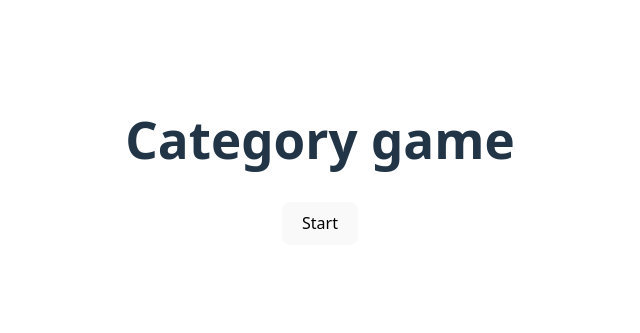
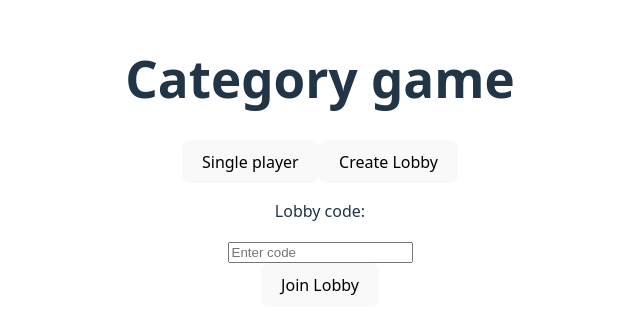
Before and after one commit to AJC0520/category-game, a React (Vite) app: page / in a window 1280 px wide. Shown: the part 239-572 px from the top of the page, without its empty margins (320-960 px from the left). Built offline with nearby package versions, Linux system fonts and the light colour scheme; no server answers.

Commit message:
feat: add Lobby page and update routing in App component

```diff
--- a/src/App.tsx
+++ b/src/App.tsx
@@ -1,5 +1,6 @@
 import Home from './pages/Home'
 import Game from './pages/Game'
+import Lobby from './pages/Lobby'
 import './App.css'
 import { Route, Routes } from 'react-router-dom'
 
@@ -9,6 +10,7 @@ function App() {
     <Routes>
       <Route path="/" element={<Home />} />
       <Route path="/game" element={<Game />} />
+      <Route path="/lobby" element={<Lobby />} />
     </Routes>
   )
 }
--- a/src/pages/Home.tsx
+++ b/src/pages/Home.tsx
@@ -1,30 +1,72 @@
-import { Link } from "react-router-dom";
+import { Link, useNavigate } from "react-router-dom";
 import { categories } from "../data/sampledata";
-import { useEffect } from "react";
+import { useEffect, useState } from "react";
 import { socket } from "../services/sockets";
 
-export default function Home(){
+export default function Home() {
+  const [lobbyCode, setLobbyCode] = useState("");
+  const navigate = useNavigate();
 
   const handleStart = () => {
-        const randomCategory = categories[Math.floor(Math.random() * categories.length)]
-        return randomCategory
+    const randomCategory =
+      categories[Math.floor(Math.random() * categories.length)];
+    return randomCategory;
+  };
+
+  const handleCreateLobby = () => {
+    socket.emit("createLobby");
+  };
+
+  const handleJoinLobby = () => {
+    if (lobbyCode.trim()) {
+      socket.emit("joinLobby", lobbyCode.toUpperCase());
     }
+  };
 
   useEffect(() => {
-        socket.on('connect', () => {
-            console.log("Connected to the server!", socket.id)
-        })
+    socket.on("connect", () => {
+      console.log("Connected to the server!", socket.id);
+    });
+
+    socket.on("lobbyCreated", (code) => {
+      console.log("Lobby created", code);
+      navigate(`/lobby/${code}`);
+    });
+
+    socket.on("lobbyJoined", (code) => {
+      console.log("Joined lobby", code);
+      navigate(`/lobby/${code}`);
+    });
+
+    socket.on("error", (message) => {
+      alert(message);
+    });
 
     return () => {
-            socket.off('connect')
-        }
-    }, [])
-    return(
+      socket.off("connect");
+      socket.off("lobbyCreated");
+      socket.off("lobbyJoined");
+      socket.off("error");
+    };
+  }, [navigate]);
+  return (
     <div>
       <h1>Category game</h1>
-            <Link to="/game" state={{ category : handleStart()}}>
-                <button>Start</button>
+      <Link to="/game" state={{ category: handleStart() }}>
+        <button>Single player</button>
       </Link>
+      <button onClick={handleCreateLobby}>Create Lobby</button>
+      <div>
+        <p>Lobby code: </p>
+        <input
+          type="text"
+          value={lobbyCode}
+          onChange={(e) => setLobbyCode(e.target.value)}
+          placeholder="Enter code"
+          maxLength={5}
+        />
       </div>
-    )
+      <button onClick={handleJoinLobby}> Join Lobby </button>
+    </div>
+  );
 }
--- /dev/null
+++ b/src/pages/Lobby.tsx
@@ -0,0 +1,20 @@
+import { useEffect, useState } from "react"
+import { useNavigate, useParams } from "react-router-dom"
+
+type Player = {
+    id: string
+    name: string
+}
+
+export default function Lobby() {
+    const { code } = useParams<{ code: string}>()
+
+    useEffect(() => {
+
+    })
+    return(
+        <div>
+
+        </div>
+    )
+}
```
Lines whose indentation alone changed are shown as unchanged.
